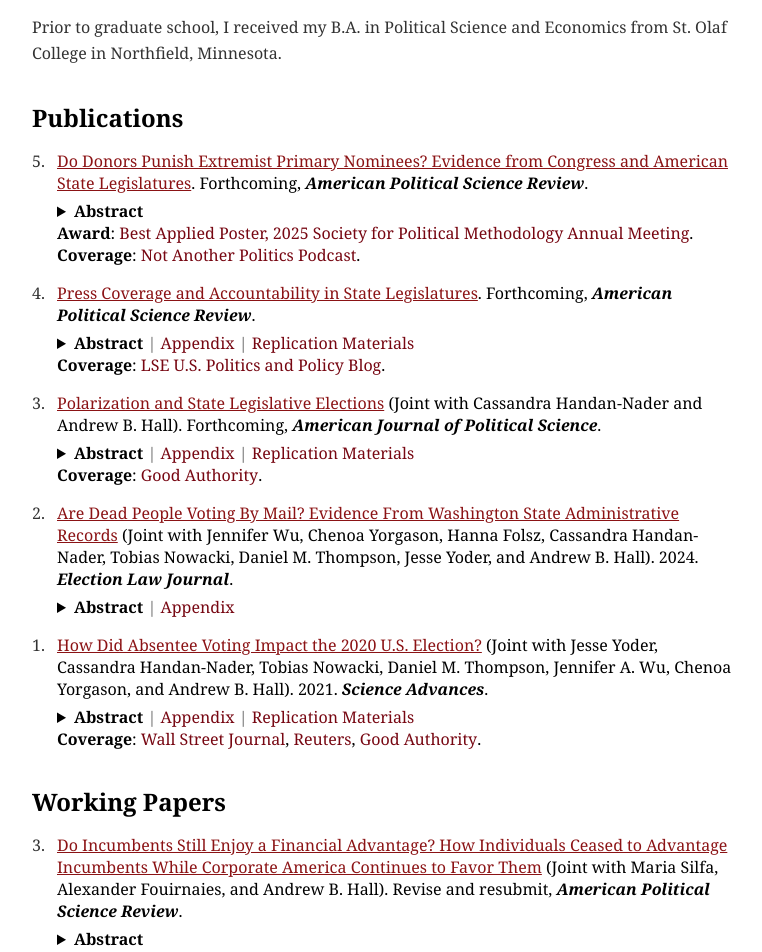
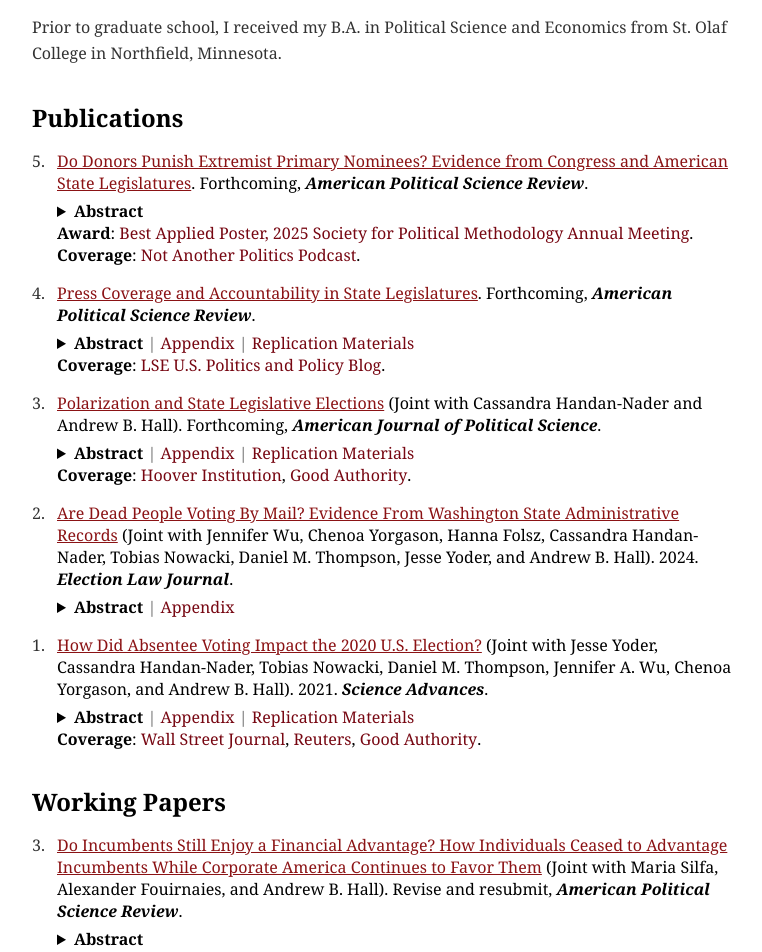
Before and after one commit to AndyMyersSkol/AndyMyersSkol.github.io, a Jekyll site: the page index.html, which Jekyll copies as it is, in a window 1280 px wide. Shown: the part 389-1341 px from the top of the page, without its empty margins (258-1020 px from the left). Built offline with Jekyll 4.4.1, drawn with Linux system fonts in a browser that asks for light colours.

Commit message:
Update index.html

```diff
--- a/index.html
+++ b/index.html
@@ -109,7 +109,7 @@
 U.S. state legislatures are critical policymaking institutions that are increasingly polarized, yet data and measurement limitations have prevented researchers from understanding how state legislative elections contribute to this polarization. To address this gap, we construct new measures of candidate ideology based on campaign contributions and roll-call votes, and we use them to offer the first systematic study of the relationship between candidate ideology and electoral outcomes in primary and general elections in state legislatures, 2000-2022. We find that the set of people running for state legislature has polarized substantially in recent decades. More-moderate candidates enjoy a meaningful advantage in contested general elections, but that advantage has declined somewhat in recent years. At the same time, more-extreme candidates are favored in contested primary elections. These new measures and data will allow researchers to build on these basic findings to understand how elections function in lower-information, lower-salience environments like American state legislatures.
                 </p>
             </details>
-            <strong>Coverage</strong>: <a href="https://goodauthority.org/news/do-moderate-candidates-really-do-better-in-elections/" target="_blank" class="replication-link">Good Authority</a>.
+            <strong>Coverage</strong>: <a href="https://www.hoover.org/research/polarization-and-state-legislative-elections" target="_blank" class="replication-link">Hoover Institution</a>, <a href="https://goodauthority.org/news/do-moderate-candidates-really-do-better-in-elections/" target="_blank" class="replication-link">Good Authority</a>.
         </li>
     </ul>
 
```
